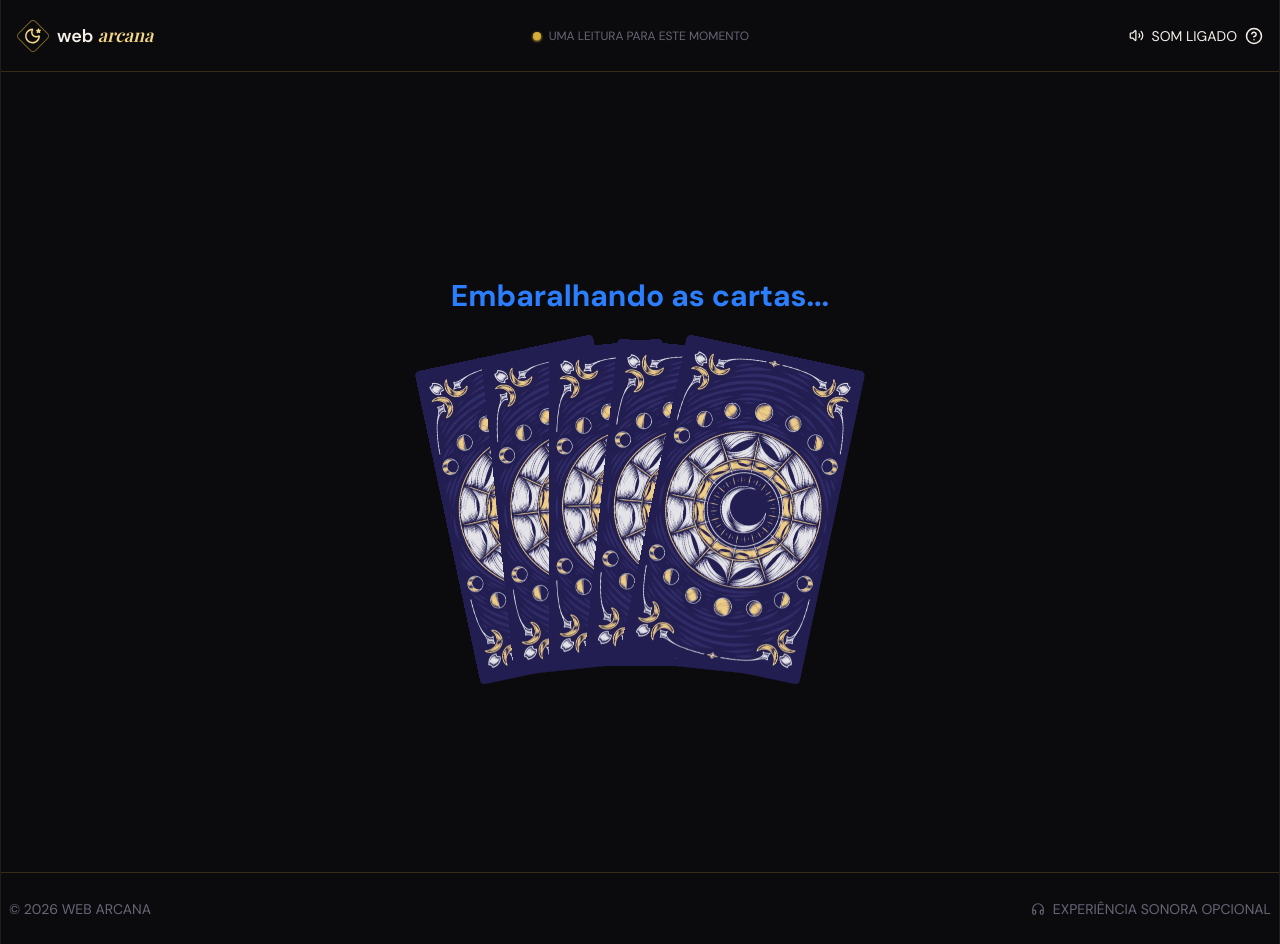
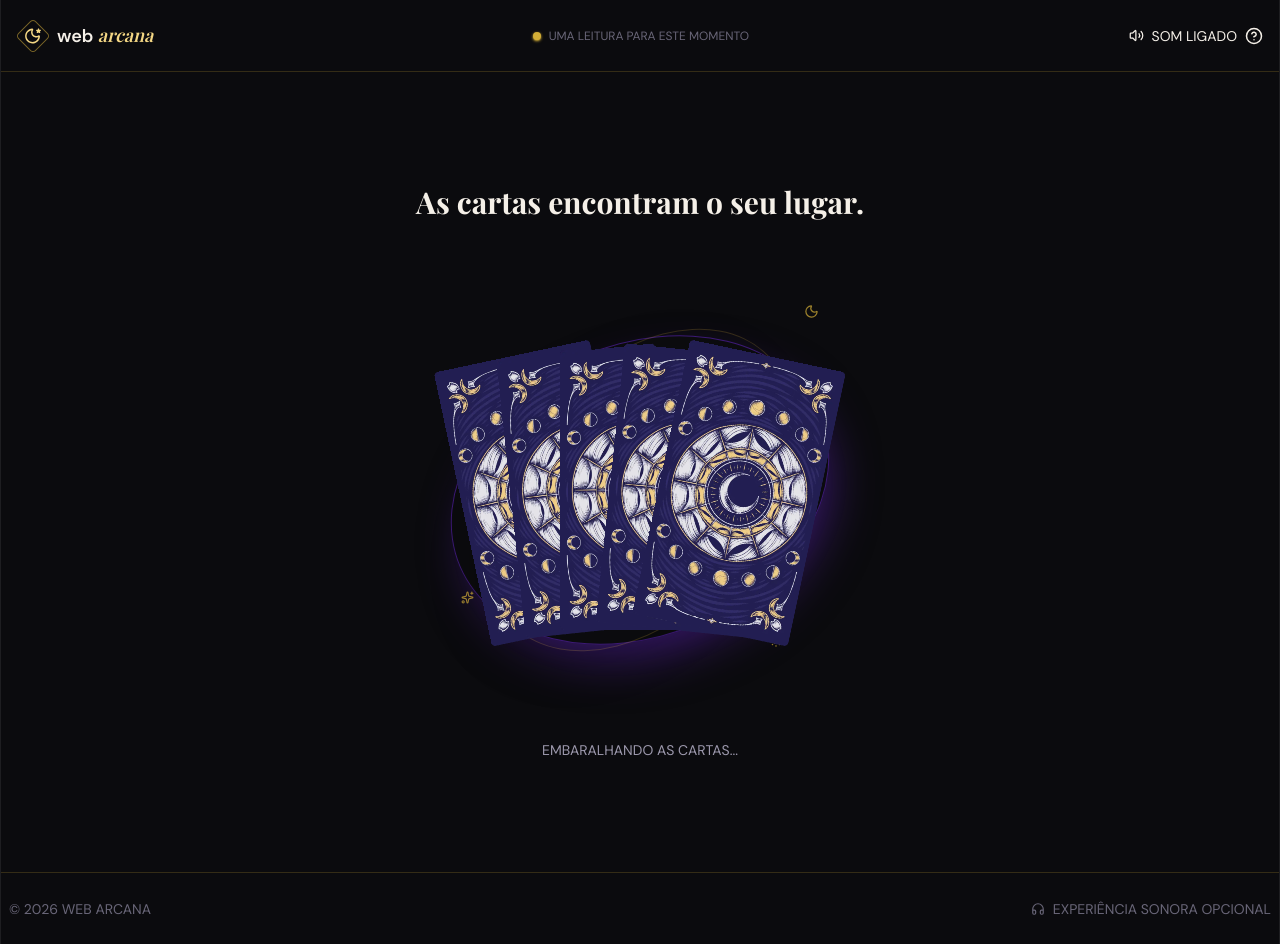
Before and after one commit to marvieiradev/web-arcana, a React (Vite) app: page / in a window 1280 px wide. Both pictures are taken after a click on the button 304 px from the left and 682 px from the top of the page. Built offline with nearby package versions, Linux system fonts and the light colour scheme; a web font is replaced by a local one.

Commit message:
feat: implement CardStack component and integrate into Shuffle and Home pages

```diff
--- /dev/null
+++ b/src/components/cardStack.jsx
@@ -0,0 +1,45 @@
+import { Moon, Sparkles, SunMedium } from "lucide-react";
+
+export default function CardStack({ cards }) {
+  const count = [1, 2, 3, 4, 5].slice(-cards);
+  const rotations = [-12, -6, 0, 6, 12].slice(0, cards);
+
+  return (
+    <div
+      className="relative min-h-95 md:min-h-125 grid place-items-center"
+      aria-label="Monte de cartas ornamental"
+    >
+      <div className="absolute border border-purple/50 rounded-[50%] -rotate-23 w-67 h-51 md:w-98 md:h-73 shadow-2xl shadow-purple/50" />
+      <div className="absolute rounded-[50%] rotate-42 w-42 h-65  md:w-62 md:h-93 shadow-2xl border border-line" />
+      <div className="absolute text-gold opacity-72 top-11 md:top-16 right-[10%]">
+        <Moon size={15} />
+      </div>
+      <div className="absolute text-gold opacity-72 left-[10%] bottom-22 md:bottom-34">
+        <Sparkles size={13} />
+      </div>
+      <div className="absolute text-gold opacity-72 right-[18%] bottom-15 md:bottom-23">
+        <SunMedium size={14} />
+      </div>
+
+      <div className="relative flex items-center justify-center h-80 w-full">
+        {count.map((card, index) => {
+          return (
+            <img
+              key={card}
+              src="cards/CardBack.webp"
+              alt={`Carta ${index + 1}`}
+              className="absolute h-50 md:h-70 w-auto card-shuffle"
+              style={{
+                left: "50%",
+                marginLeft: `${(index - 2) * 35}px`,
+                zIndex: index,
+                animationDelay: `${index * 0.5}s`,
+                "--rotation": `${rotations[index]}deg`,
+              }}
+            />
+          );
+        })}
+      </div>
+    </div>
+  );
+}
--- a/src/components/shuffle.jsx
+++ b/src/components/shuffle.jsx
@@ -1,29 +1,39 @@
+import { useEffect, useState } from "react";
+import CardStack from "./cardStack";
+
 export default function Shuffle() {
+  const [segundos, setSegundos] = useState(2);
+  const [ativo, setAtivo] = useState(true);
+  const [dealing, setDealing] = useState(true);
+
+  useEffect(() => {
+    if (!ativo) return;
+
+
+    if (segundos <= 0) {
+      setAtivo(false);
+      setDealing(false)
+      return;
+    }
+
+    const timer = setTimeout(() => {
+      setSegundos((prev) => prev - 1);
+    }, 1000);
+
+    return () => clearTimeout(timer);
+  }, [ativo, segundos]);
+
   return (
-    <div className="flex flex-col items-center justify-center h-screen">
-      <h1 className="text-3xl font-bold text-blue-500 mb-8">
-        Embaralhando as cartas...
-      </h1>
-      <div className="relative flex items-center justify-center h-80 w-full">
-        {[0, 1, 2, 3, 4].map((card, index) => {
-          const rotations = [-12, -6, 0, 6, 12];
-          return (
-            <img
-              key={card}
-              src="cards/CardBack.webp"
-              alt={`Carta ${index + 1}`}
-              className="absolute h-40 md:h-80 w-auto card-shuffle"
-              style={{
-                left: "50%",
-                marginLeft: `${(index - 2) * 35}px`,
-                zIndex: index,
-                animationDelay: `${index * 0.5}s`,
-                "--rotation": `${rotations[index]}deg`,
-              }}
-            />
-          );
-        })}
+    <>
+      <div className="grid grid-cols-1 place-content-center min-h-screen">
+        <h1 className="text-3xl font-bold text-text mb-4 font-playfair min-h-10">
+          {dealing ? "Respire. A resposta se aproxima.":"As cartas encontram o seu lugar."}
+        </h1>
+        <CardStack cards={5} />
+        <p className="text-xs md:text-sm uppercase text-muted">
+          Embaralhando as cartas...
+        </p>
       </div>
-    </div>
+    </>
   );
 }
--- a/src/pages/HomePage.jsx
+++ b/src/pages/HomePage.jsx
@@ -1,6 +1,7 @@
 import { useNavigate } from "react-router-dom";
 import { Moon, Sparkles, SunMedium, Clock3, Wand2 } from "lucide-react";
 import ReadingMode from "../components/readingMode";
+import CardStack from "../components/cardStack";
 
 export default function Home() {
   const navigate = useNavigate();
@@ -62,43 +63,7 @@ export default function Home() {
             possa caminhar com mais presença.
           </p>
         </div>
-        <div
-          className="relative min-h-95 md:min-h-125 grid place-items-center"
-          aria-label="Monte de cartas ornamental"
-        >
-          <div className="absolute border border-purple/50 rounded-[50%] -rotate-23 w-67 h-51 md:w-98 md:h-73 shadow-2xl shadow-purple/50" />
-          <div className="absolute rounded-[50%] rotate-42 w-42 h-65  md:w-62 md:h-93 shadow-2xl border border-line" />
-          <div className="absolute text-gold opacity-72 top-11 md:top-16 right-[10%]">
-            <Moon size={15} />
-          </div>
-          <div className="absolute text-gold opacity-72 left-[10%] bottom-22 md:bottom-33.75">
-            <Sparkles size={13} />
-          </div>
-          <div className="absolute text-gold opacity-72 right-[18%] bottom-15 md:bottom-23">
-            <SunMedium size={14} />
-          </div>
-
-          <div className="relative flex items-center justify-center h-80 w-full">
-            {[0, 1, 2].map((card, index) => {
-              const rotations = [0, 6, 12];
-              return (
-                <img
-                  key={card}
-                  src="cards/CardBack.webp"
-                  alt={`Carta ${index + 1}`}
-                  className="absolute h-55 md:h-75 w-auto card-shuffle"
-                  style={{
-                    left: "50%",
-                    marginLeft: `${(index - 2) * 35}px`,
-                    zIndex: index,
-                    animationDelay: `${index * 0.5}s`,
-                    "--rotation": `${rotations[index]}deg`,
-                  }}
-                />
-              );
-            })}
-          </div>
-        </div>
+        <CardStack cards={3}/>
       </section>
 
       <section className="flex flex-col md:flex-row items-center justify-between gap-8 md:gap-4 mb-8">
--- a/src/pages/ReadingPage.jsx
+++ b/src/pages/ReadingPage.jsx
@@ -7,8 +7,6 @@ export default function Reading() {
   const navigate = useNavigate();
 
   const randomCards = [...ARCANOS].sort(() => Math.random() - 0.5).slice(0, 3);
-
-  console.log(randomCards)
 
   const location = useLocation();
   const selectedReadType = location.state?.readType ?? null;
```
